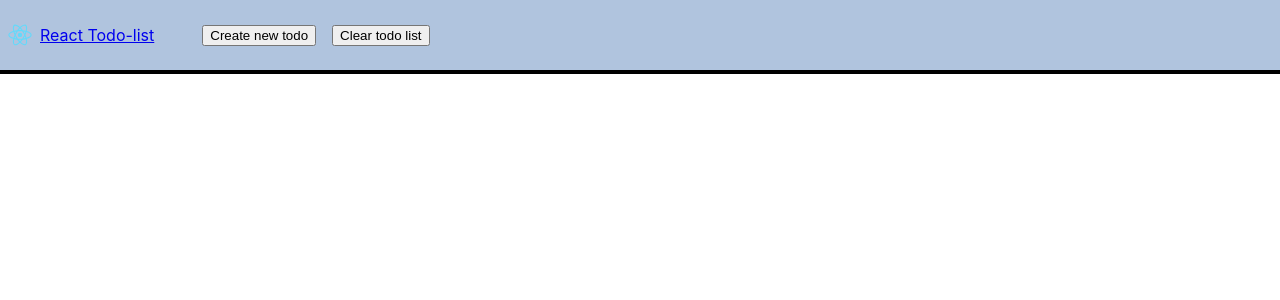
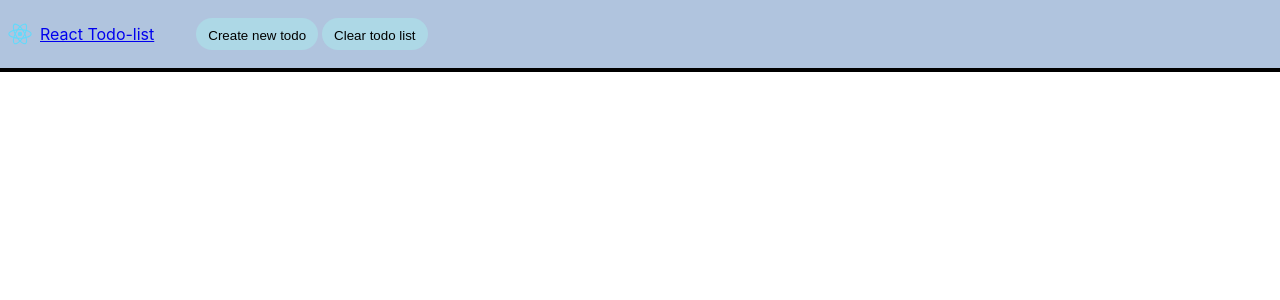
Before and after one commit to luis-c465/react-todo-list, a React (Create React App) app: page / in a window 1280 px wide. Shown: the top 300 px of the page. Built offline with nearby package versions, Linux system fonts and the light colour scheme.

Commit message:
Update header item styles

```diff
--- a/src/SiteHeader.css
+++ b/src/SiteHeader.css
@@ -24,8 +24,16 @@
   padding: 6px;
   border: 2px;
   border-radius: 16px;
+  color: black;
+  background-color: lightblue;
 }
 
 .site-header-item:hover {
   background-color: lightblue;
 }
+
+.site-header-item button {
+  background-color: unset;
+  margin: 0px;
+  border: none;
+}
```
